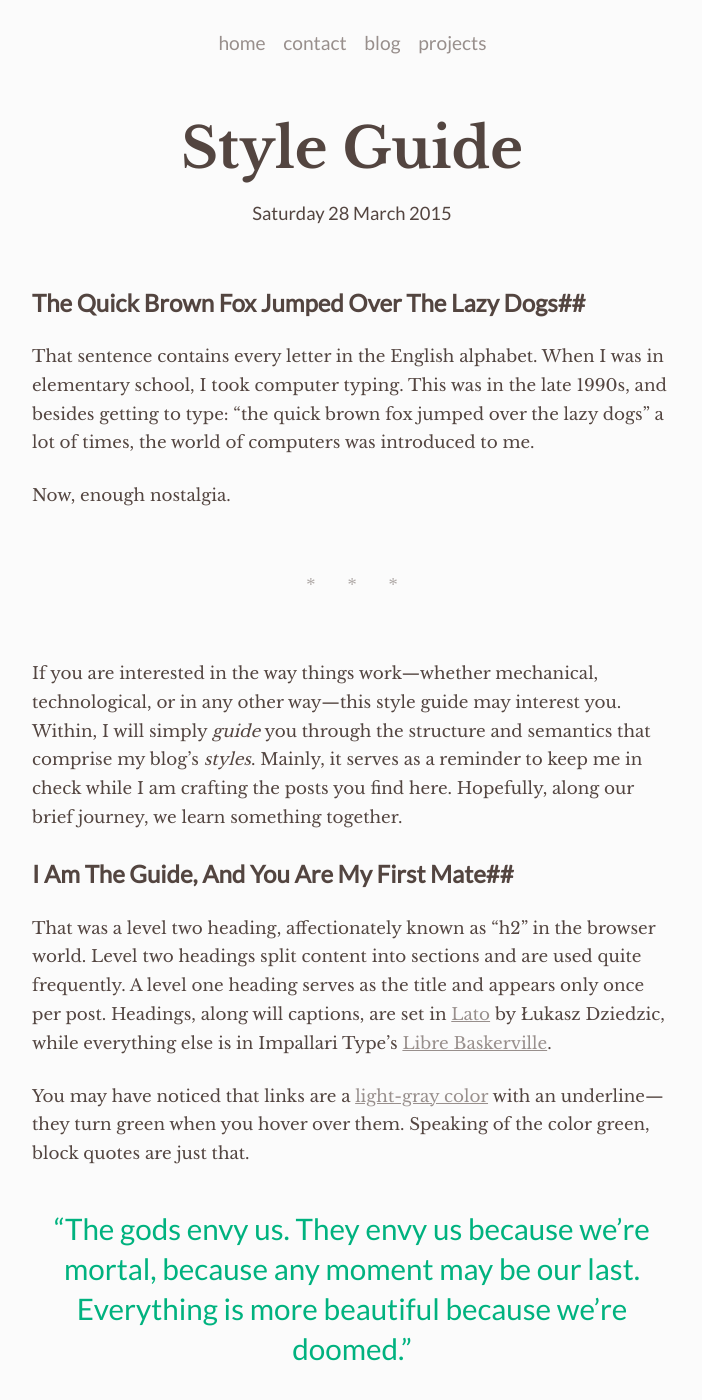
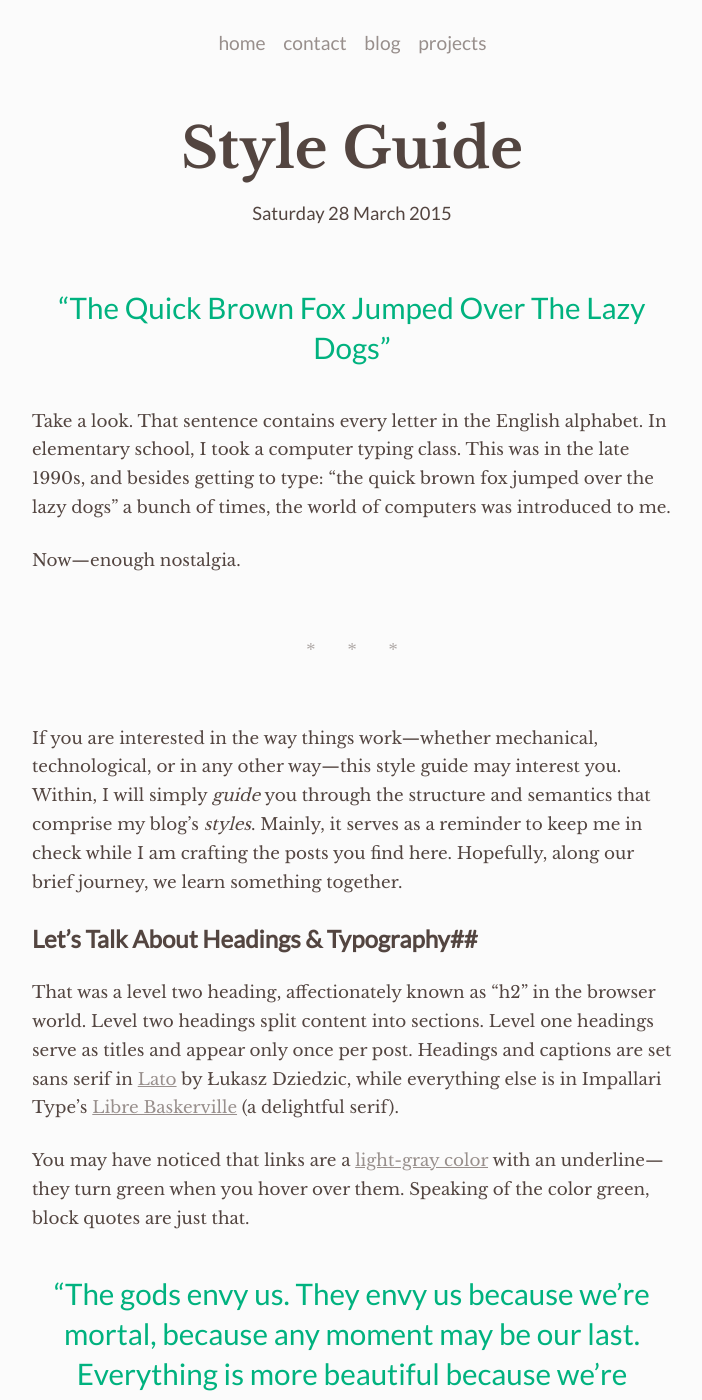
Before and after one commit to tmm/www, a Jekyll site: the page built from blog/_posts/2015-03-28-style-guide.md, in a window 1280 px wide and 1400 px high. Shown: the whole window, without its empty margins (288-990 px from the left). Built offline with Jekyll 4.4.1, drawn with Linux system fonts in a browser that asks for light colours; some of the changed text lies outside the part shown.

Commit message:
Updated Style Guide

```diff
--- a/blog/_posts/2015-03-28-style-guide.md
+++ b/blog/_posts/2015-03-28-style-guide.md
@@ -4,30 +4,32 @@
 date: 2015-03-28 10:29:58
 ---
 
-##The Quick Brown Fox Jumped Over The Lazy Dogs##
+>The Quick Brown Fox Jumped Over The Lazy Dogs
 
-That sentence contains every letter in the English alphabet. When I was in elementary school, I took computer typing. This was in the late 1990s, and besides getting to type: "the quick brown fox jumped over the lazy dogs" a lot of times, the world of computers was introduced to me.
+Take a look. That sentence contains every letter in the English alphabet. In elementary school, I took a computer typing class. This was in the late 1990s, and besides getting to type: "the quick brown fox jumped over the lazy dogs" a bunch of times, the world of computers was introduced to me.
 
-Now, enough nostalgia.
+Now---enough nostalgia.
 
 ***
 
 If you are interested in the way things work---whether mechanical, technological, or in any other way---this style guide may interest you. Within, I will simply *guide* you through the structure and semantics that comprise my blog's *styles*. Mainly, it serves as a reminder to keep me in check while I am crafting the posts you find here. Hopefully, along our brief journey, we learn something together.
 
-##I Am The Guide, And You Are My First Mate##
+##Let's Talk About Headings & Typography##
 
-That was a level two heading, affectionately known as "h2" in the browser world. Level two headings split content into sections and are used quite frequently. A level one heading serves as the title and appears only once per post. Headings, along will captions, are set in [Lato](http://www.latofonts.com/lato-free-fonts/ "Lato") by Łukasz Dziedzic, while everything else is in Impallari Type's [Libre Baskerville](http://www.impallari.com/projects/overview/libre-baskerville "Libre Baskerville").
+That was a level two heading, affectionately known as "h2" in the browser world. Level two headings split content into sections. Level one headings serve as titles and appear only once per post. Headings and captions are set sans serif in [Lato](http://www.latofonts.com/lato-free-fonts/ "Lato") by Łukasz Dziedzic, while everything else is in Impallari Type's [Libre Baskerville](http://www.impallari.com/projects/overview/libre-baskerville "Libre Baskerville") (a delightful serif).
 
 You may have noticed that links are a [light-gray color]() with an underline---they turn green when you hover over them. Speaking of the color green, block quotes are just that.
 
 >The gods envy us. They envy us because we’re mortal, because any moment may be our last. Everything is more beautiful because we’re doomed.
 
-There are three different image styles: normal, full, and bleed. All images usually have captions for providing context. *Lorem Ipsum* is used between the images to convey their unique effects. [^1]
+There are three different image styles: normal, full, and bleed. All images usually have captions for providing context. Full and bleed look the same on mobile devices. *Lorem Ipsum* is used between the images to demonstrate their unique layout effects. [^1]
 
 ![Madrid](/blog/assets/wings.jpg)
 {: .normal-image}
-Palacio Real De Madrid By Night
+Palacio Real De Madrid By Night -- A Normal Image
 {: .normal-caption}
+
+##More Images##
 
 Lorem ipsum dolor sit amet, consectetur adipisicing elit. Tempore doloremque voluptate doloribus nesciunt consequuntur deleniti, quos iste iure, ut culpa deserunt a placeat magni quod itaque eum quasi quibusdam, fugit.
 
@@ -35,25 +37,25 @@
 
 ![Madrid](/blog/assets/wings.jpg)
 {: .inline-image}
-Palacio Real De Madrid By Night
+Palacio Real De Madrid By Night -- A Full Image
 {: .inline-caption}
 
 Lorem ipsum dolor sit amet, consectetur adipisicing elit. Modi fuga dolorum architecto veniam, possimus sed asperiores fugiat sapiente nobis a sit, explicabo dignissimos temporibus quod? Nisi placeat numquam quasi suscipit. Lorem ipsum dolor sit amet, consectetur adipisicing elit. Omnis molestiae illo recusandae corporis quas delectus hic ratione, nulla debitis inventore eaque.
 
 ![Madrid](/blog/assets/wings.jpg)
 {: .bleed-image}
-Palacio Real De Madrid By Night
+Palacio Real De Madrid By Night -- A Bleed Image
 {: .bleed-caption}
 
 ***
 
-Isn't that horizontal rule really neat? The three-asterisk style was something I picked up from my favorite designer/writer, Frank Chimero. [*The Web's Grain*](http://frankchimero.com/talks/the-webs-grain/transcript/ "The Web's Grain by Frank Chimero") is highly recommended by me.
+Isn't that horizontal rule really neat? The three-asterisk style was something I picked up from my favorite designer/writer, Frank Chimero. His essay, [*The Web's Grain*](http://frankchimero.com/talks/the-webs-grain/transcript/ "The Web's Grain by Frank Chimero"), is worth checking out---like right now.
 
 Now let's finish up.
 
 ###Here Are Some Lists###
 
-That was a level three heading. Level three headings aren't used very much at all, but I am keeping them in my toolkit. Next, you'll see an ordered and unordered list.
+That was a level three heading. Level three headings aren't used very much, but they are still kept in my toolkit. Next, you'll see an ordered and unordered list. Lists aren't used all that much either.
 
 1. Milk
 2. Eggs
@@ -64,7 +66,8 @@
   - Sub-bullet
 - Scissors beats paper
 
-Footnotes are at the bottom---and by clicking on the magical number at the end of the line you are instantaneously transported there. [^2]
+Footnotes are at the bottom. And by clicking on the magical number two at the end of this line, you will be instantaneously transported there. [^2]
+
 
 >The End.
 
@@ -72,7 +75,7 @@
 
 ###Notes###
 
-Footnotes go in this section, along with any general notes I may have for you, the reader. That's all from me---I hope you enjoyed our trip through type and layout!
+Footnotes go in this section, along with any other notes I may have for you, the reader.
 
 [^1]: Lorem Ipsum is simply dummy text of the printing and typesetting industry. Lorem Ipsum has been the industry's standard dummy text ever since the 1500s, when an unknown printer took a galley of type and scrambled it to make a type specimen book. It has survived not only five centuries, but also the leap into electronic typesetting, remaining essentially unchanged.
 [^2]: I am just a footnote.
```
